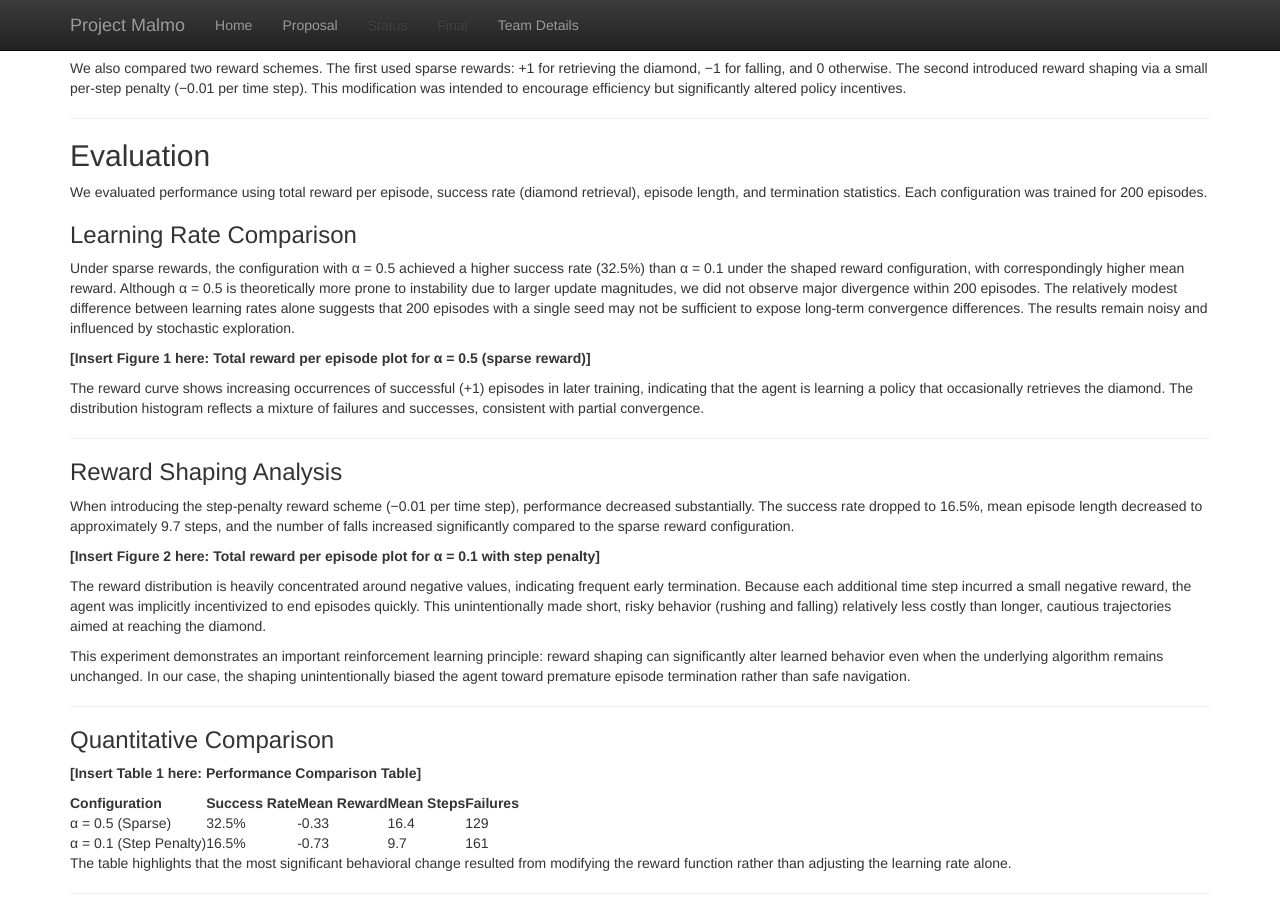
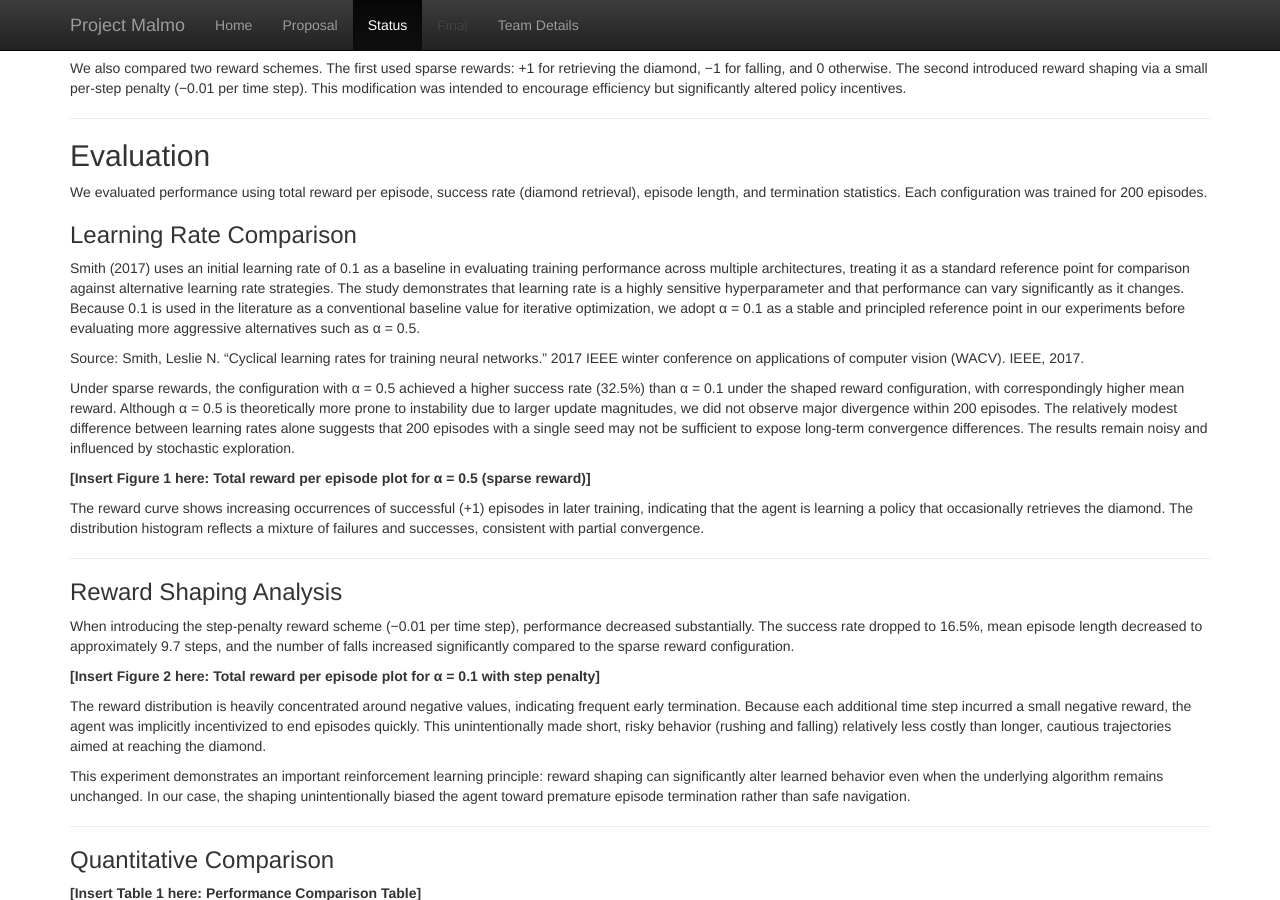
Before and after one commit to nhanngyn2004/cs175-group5, a Jekyll site: the page built from docs/status.md, in a window 1280 px wide and 900 px high, scrolled down 675 px. Built offline with Jekyll 4.4.1, drawn with Linux system fonts in a browser that asks for light colours.

Commit message:
changed name to status.md and added source for why we used baseline LR

```diff
--- a/docs/technical_description.md
+++ b/docs/status.md
@@ -34,7 +34,13 @@ We evaluated performance using total reward per episode, success rate (diamond r
 
 ### Learning Rate Comparison
 
+Smith (2017) uses an initial learning rate of 0.1 as a baseline in evaluating training performance across multiple architectures, treating it as a standard reference point for comparison against alternative learning rate strategies. The study demonstrates that learning rate is a highly sensitive hyperparameter and that performance can vary significantly as it changes. Because 0.1 is used in the literature as a conventional baseline value for iterative optimization, we adopt α = 0.1 as a stable and principled reference point in our experiments before evaluating more aggressive alternatives such as α = 0.5.
+
+Source: Smith, Leslie N. "Cyclical learning rates for training neural networks." 2017 IEEE winter conference on applications of computer vision (WACV). IEEE, 2017.
+
 Under sparse rewards, the configuration with α = 0.5 achieved a higher success rate (32.5%) than α = 0.1 under the shaped reward configuration, with correspondingly higher mean reward. Although α = 0.5 is theoretically more prone to instability due to larger update magnitudes, we did not observe major divergence within 200 episodes. The relatively modest difference between learning rates alone suggests that 200 episodes with a single seed may not be sufficient to expose long-term convergence differences. The results remain noisy and influenced by stochastic exploration.
+
+
 
 **[Insert Figure 1 here: Total reward per episode plot for α = 0.5 (sparse reward)]**
 
```
